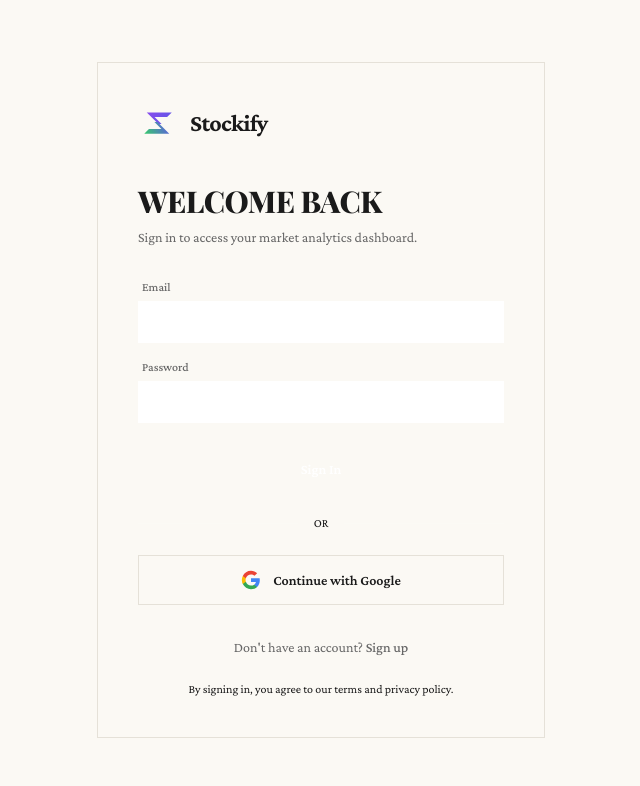
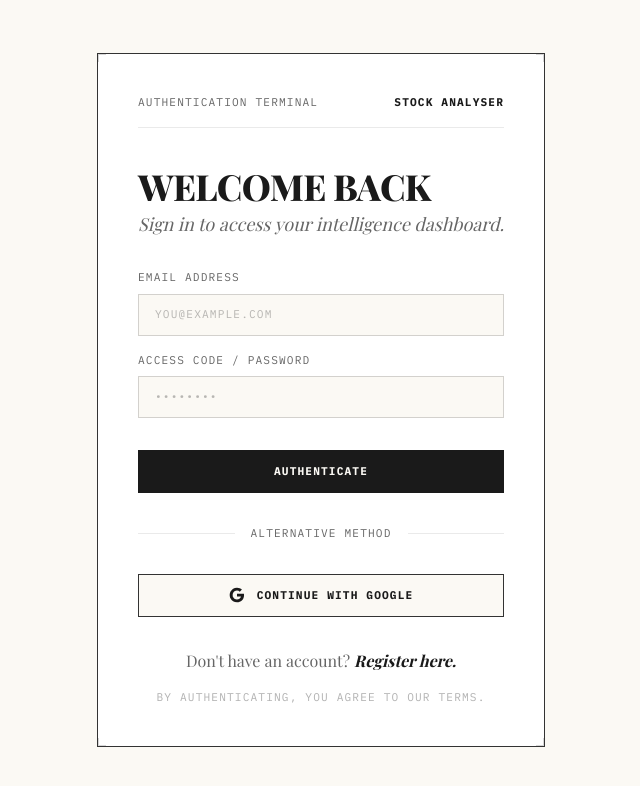
Before and after one commit to xKony/stock-analyser, a Next.js app in the folder frontend/: page /login in a window 1280 px wide. Shown: the top 786 px of the page, without its empty margins (319-959 px from the left). Built offline with nearby package versions, Linux system fonts and the light colour scheme; a web font is replaced by a local one.

Commit message:
refactor(ui): 🎨 overhaul to professional editorial design v2

```diff
--- a/frontend/src/app/login/page.tsx
+++ b/frontend/src/app/login/page.tsx
@@ -6,6 +6,8 @@ import { Loader2 } from "lucide-react";
 import Image from "next/image";
 import { useSearchParams } from "next/navigation";
 import { Suspense, useState } from "react";
+import { EditorialPanel } from "@/components/ui/EditorialPanel";
+import { Button } from "@/components/ui/Button";
 
 function LoginContent() {
   const [loading, setLoading] = useState(false);
@@ -66,82 +68,35 @@ function LoginContent() {
   };
 
   return (
-    <div
-      className="min-h-screen flex items-center justify-center relative overflow-hidden"
-      style={{ background: "var(--bg-shell)" }}
-    >
-      {/* Background glow orbs */}
-      <div
-        className="absolute w-[500px] h-[500px] rounded-full blur-[120px] opacity-20 pointer-events-none"
-        style={{
-          background: "var(--brand-primary)",
-          top: "-10%",
-          left: "-10%",
-        }}
-      />
-      <div
-        className="absolute w-[400px] h-[400px] rounded-full blur-[100px] opacity-10 pointer-events-none"
-        style={{
-          background: "var(--brand-secondary)",
-          bottom: "-10%",
-          right: "-5%",
-        }}
-      />
-
+    <div className="min-h-screen flex items-center justify-center relative overflow-hidden bg-paper selection:bg-highlight selection:text-ink">
       <motion.div
         initial={{ opacity: 0, y: 24 }}
         animate={{ opacity: 1, y: 0 }}
         transition={{ duration: 0.5, ease: "easeOut" }}
         className="relative z-10 w-full max-w-md mx-4"
       >
-        {/* Card */}
-        <div
-          className="p-10 glass-card"
-          style={{ border: "1px solid var(--border-subtle)" }}
-        >
-          {/* Logo */}
-          <div className="flex items-center gap-3 mb-10">
-            <div className="size-10 relative opacity-90 hover:opacity-100 transition-opacity shadow-[0_0_15px_var(--brand-primary)] rounded-xl">
-              <Image
-                src="/logo.svg"
-                alt="Stockify Logo"
-                width={40}
-                height={40}
-                className="w-full h-full object-contain"
-              />
-            </div>
-            <span
-              className="text-2xl font-bold tracking-tight text-glow"
-              style={{ color: "var(--text-display)" }}
-            >
-              Stockify
+        <EditorialPanel className="p-10 bg-white">
+          {/* Header Metadata */}
+          <div className="flex justify-between items-center border-b border-rule/10 pb-4 mb-10">
+            <span className="font-mono text-[10px] uppercase tracking-widest text-ink-muted">
+              Authentication Terminal
+            </span>
+            <span className="font-mono text-[10px] uppercase tracking-widest font-bold text-ink">
+              Stock Analyser
             </span>
           </div>
 
-          <h1
-            className="text-3xl font-bold mb-2"
-            style={{ color: "var(--text-display)" }}
-          >
-            {authMode === "login" ? "Welcome back" : "Create Account"}
+          <h1 className="text-4xl font-serif font-black tracking-tighter text-ink mb-2 leading-none uppercase">
+            {authMode === "login" ? "Welcome Back" : "Create Account"}
           </h1>
-          <p
-            className="text-sm mb-8"
-            style={{ color: "var(--text-secondary)" }}
-          >
+          <p className="text-ink-muted font-serif italic text-lg mb-8 leading-snug">
             {authMode === "login"
-              ? "Sign in to access your market analytics dashboard."
-              : "Sign up to start tracking market sentiment."}
+              ? "Sign in to access your intelligence dashboard."
+              : "Sign up to track market sentiment."}
           </p>
 
           {(error || formError) && (
-            <div
-              className="mb-6 px-4 py-3 rounded-xl text-sm"
-              style={{
-                background: "rgba(239,68,68,0.1)",
-                border: "1px solid rgba(239,68,68,0.25)",
-                color: "var(--error)",
-              }}
-            >
+            <div className="mb-6 px-4 py-3 border border-signal bg-signal/10 text-signal font-mono text-[10px] uppercase tracking-wider font-bold">
               {error === "unauthorized"
                 ? "You must be an admin to access that page."
                 : formError || "Authentication failed. Please try again."}
@@ -149,133 +104,115 @@ function LoginContent() {
           )}
 
           {successMsg && (
-            <div
-              className="mb-6 px-4 py-3 rounded-xl text-sm"
-              style={{
-                background: "rgba(34,197,94,0.1)",
-                border: "1px solid rgba(34,197,94,0.25)",
-                color: "var(--success)",
-              }}
-            >
+            <div className="mb-6 px-4 py-3 border border-green-800 bg-green-100 text-green-900 font-mono text-[10px] uppercase tracking-wider font-bold">
               {successMsg}
             </div>
           )}
 
           {/* Email/Password Form */}
-          <form onSubmit={handleEmailAuth} className="space-y-4 mb-6">
+          <form onSubmit={handleEmailAuth} className="space-y-4 mb-8">
             <div>
-              <label className="block text-xs font-medium text-[var(--text-secondary)] mb-1.5 ml-1">
-                Email
+              <label className="block font-mono text-[10px] uppercase tracking-widest text-ink-muted mb-2">
+                Email Address
               </label>
               <input
                 type="email"
                 required
                 value={email}
                 onChange={(e) => setEmail(e.target.value)}
-                className="w-full bg-[var(--bg-card)] border border-white/10 rounded-[var(--radius-btn)] px-4 py-2.5 text-sm text-white focus:outline-none focus:border-[var(--brand-primary)]/50 focus:ring-1 focus:ring-[var(--brand-primary)]/50 transition-all placeholder:text-[var(--text-muted)]"
+                className="w-full bg-paper border border-rule/20 rounded-none px-4 py-3 font-mono text-sm text-ink focus:outline-none focus:border-ink transition-colors placeholder:text-ink/30"
                 placeholder="you@example.com"
               />
             </div>
             <div>
-              <label className="block text-xs font-medium text-[var(--text-secondary)] mb-1.5 ml-1">
-                Password
+              <label className="block font-mono text-[10px] uppercase tracking-widest text-ink-muted mb-2">
+                Access Code / Password
               </label>
               <input
                 type="password"
                 required
                 value={password}
                 onChange={(e) => setPassword(e.target.value)}
-                className="w-full bg-[var(--bg-card)] border border-white/10 rounded-[var(--radius-btn)] px-4 py-2.5 text-sm text-white focus:outline-none focus:border-[var(--brand-primary)]/50 focus:ring-1 focus:ring-[var(--brand-primary)]/50 transition-all placeholder:text-[var(--text-muted)]"
+                className="w-full bg-paper border border-rule/20 rounded-none px-4 py-3 font-mono text-sm text-ink focus:outline-none focus:border-ink transition-colors placeholder:text-ink/30"
                 placeholder="••••••••"
                 minLength={6}
               />
             </div>
 
-            <motion.button
-              whileHover={{ scale: 1.02 }}
-              whileTap={{ scale: 0.98 }}
+            <Button
               disabled={loading}
               type="submit"
-              className="w-full py-3 mt-2 font-semibold text-sm transition-all rounded-[var(--radius-btn)] disabled:opacity-60 disabled:cursor-not-allowed bg-[var(--brand-primary)] hover:bg-[#5a52d6] text-white shadow-[0_0_15px_var(--brand-glow)]"
+              variant="primary"
+              className="w-full mt-4"
             >
               {loading ? (
-                <Loader2 size={16} className="animate-spin mx-auto" />
+                <Loader2 size={16} className="animate-spin mx-auto text-paper" />
               ) : authMode === "login" ? (
-                "Sign In"
+                "Authenticate"
               ) : (
-                "Sign Up"
+                "Register"
               )}
-            </motion.button>
+            </Button>
           </form>
 
-          <div className="relative flex items-center mb-6">
-            <div className="flex-grow border-t border-white/10"></div>
-            <span className="flex-shrink-0 mx-4 text-xs text-[var(--text-muted)]">
-              OR
+          <div className="relative flex items-center mb-8">
+            <div className="flex-grow border-t border-rule/10"></div>
+            <span className="flex-shrink-0 mx-4 font-mono text-[10px] uppercase tracking-widest text-ink-muted">
+              Alternative Method
             </span>
-            <div className="flex-grow border-t border-white/10"></div>
+            <div className="flex-grow border-t border-rule/10"></div>
           </div>
 
           {/* Google OAuth Button */}
-          <motion.button
-            whileHover={{ scale: 1.02 }}
-            whileTap={{ scale: 0.98 }}
+          <Button
             onClick={handleGoogleLogin}
             disabled={loading}
-            className="w-full flex items-center justify-center gap-3 py-3.5 font-semibold text-sm transition-all disabled:opacity-60 disabled:cursor-not-allowed"
-            style={{
-              background: "var(--bg-card-raised)",
-              border: "1px solid var(--border-subtle)",
-              borderRadius: "var(--r-btn)",
-              color: "var(--text-body)",
-            }}
+            variant="ghost"
+            className="w-full flex items-center justify-center gap-3"
           >
             {loading ? (
-              <Loader2 size={20} className="animate-spin" />
+              <Loader2 size={16} className="animate-spin text-ink" />
             ) : (
-              <svg viewBox="0 0 24 24" className="size-5" aria-hidden>
+              <svg viewBox="0 0 24 24" className="size-4" aria-hidden>
                 <path
                   d="M22.56 12.25c0-.78-.07-1.53-.2-2.25H12v4.26h5.92c-.26 1.37-1.04 2.53-2.21 3.31v2.77h3.57c2.08-1.92 3.28-4.74 3.28-8.09z"
-                  fill="#4285F4"
+                  fill="currentColor"
                 />
                 <path
                   d="M12 23c2.97 0 5.46-.98 7.28-2.66l-3.57-2.77c-.98.66-2.23 1.06-3.71 1.06-2.86 0-5.29-1.93-6.16-4.53H2.18v2.84C3.99 20.53 7.7 23 12 23z"
-                  fill="#34A853"
+                  fill="currentColor"
                 />
                 <path
                   d="M5.84 14.09c-.22-.66-.35-1.36-.35-2.09s.13-1.43.35-2.09V7.07H2.18C1.43 8.55 1 10.22 1 12s.43 3.45 1.18 4.93l2.85-2.22.81-.62z"
-                  fill="#FBBC05"
+                  fill="currentColor"
                 />
                 <path
                   d="M12 5.38c1.62 0 3.06.56 4.21 1.64l3.15-3.15C17.45 2.09 14.97 1 12 1 7.7 1 3.99 3.47 2.18 7.07l3.66 2.84c.87-2.6 3.3-4.53 6.16-4.53z"
-                  fill="#EA4335"
+                  fill="currentColor"
                 />
               </svg>
             )}
             {loading ? "Redirecting..." : "Continue with Google"}
-          </motion.button>
+          </Button>
 
-          <p className="text-center text-sm mt-8 text-[var(--text-secondary)]">
+          <p className="text-center font-serif text-ink-muted mt-8 mb-4">
             {authMode === "login"
-              ? "Don't have an account?"
-              : "Already have an account?"}{" "}
+              ? "Don't have an account? "
+              : "Already have an account? "}
             <button
               onClick={() =>
                 setAuthMode(authMode === "login" ? "signup" : "login")
               }
-              className="text-[var(--brand-primary)] hover:underline font-medium"
+              className="font-bold text-ink hover:text-signal transition-colors italic"
             >
-              {authMode === "login" ? "Sign up" : "Sign in"}
+              {authMode === "login" ? "Register here." : "Sign in here."}
             </button>
           </p>
 
-          <p
-            className="text-center text-xs mt-6"
-            style={{ color: "var(--text-muted)" }}
-          >
-            By signing in, you agree to our terms and privacy policy.
+          <p className="text-center font-mono text-[9px] uppercase tracking-widest text-ink-muted/50">
+            By authenticating, you agree to our terms.
           </p>
-        </div>
+        </EditorialPanel>
       </motion.div>
     </div>
   );
--- a/frontend/src/components/Dashboard/SentimentChart/ChartArea.tsx
+++ b/frontend/src/components/Dashboard/SentimentChart/ChartArea.tsx
@@ -32,8 +32,9 @@ export function ChartArea({
   const signalColor = isPositive ? "#1A1A1A" : "#FF4D30"; // Positive is ink (neutral/strong), Negative is signal
 
   return (
-    <ResponsiveContainer width="100%" height="100%">
+    <ResponsiveContainer width="100%" height="100%" minWidth={1} minHeight={1}>
       <AreaChart data={data}>
+        <YAxis yAxisId="left" hide domain={["auto", "auto"]} />
         <XAxis
           dataKey="date"
           tickFormatter={(str) => format(new Date(str), "MMM dd").toUpperCase()}
--- a/frontend/src/components/Dashboard/TopStocksTable.tsx
+++ b/frontend/src/components/Dashboard/TopStocksTable.tsx
@@ -140,7 +140,7 @@ export function TopStocksTable({
 
                   <td className="py-5 w-24">
                     <div className="h-8 w-20 mx-auto">
-                      <ResponsiveContainer width="100%" height="100%">
+                      <ResponsiveContainer width="100%" height="100%" minWidth={1} minHeight={1}>
                         <AreaChart data={stock.sparklineData}>
                           <Area
                             type="step"
--- a/frontend/src/components/ui/Badge.tsx
+++ b/frontend/src/components/ui/Badge.tsx
@@ -9,7 +9,8 @@ type BadgeVariant =
   | "warning"
   | "info"
   | "neutral"
-  | "active";
+  | "active"
+  | "editorial";
 
 interface BadgeProps {
   children: React.ReactNode;
@@ -19,14 +20,15 @@ interface BadgeProps {
 
 const variantStyles: Record<BadgeVariant, string> = {
   default:
-    "bg-[var(--bg-card-hover)] text-[var(--text-secondary)] border-transparent",
-  success: "bg-[var(--success)]/10 text-[var(--success)] border-transparent",
-  error: "bg-[var(--error)]/10 text-[var(--error)] border-transparent",
-  warning: "bg-[var(--warning)]/10 text-[var(--warning)] border-transparent",
-  info: "bg-[var(--info)]/10 text-[var(--info)] border-transparent",
-  neutral: "bg-white/5 text-[var(--text-muted)] border-transparent",
+    "bg-paper text-ink border-rule",
+  success: "bg-green-100 text-green-800 border-green-800/30",
+  error: "bg-signal text-paper border-signal",
+  warning: "bg-yellow-200 text-yellow-900 border-yellow-900/30",
+  info: "bg-blue-100 text-blue-900 border-blue-900/30",
+  neutral: "bg-white text-ink-muted border-rule/20",
   active:
-    "bg-[var(--brand-primary)]/10 text-[var(--brand-primary)] border-[var(--brand-primary)]/20 shadow-[0_0_12px_var(--brand-glow)]",
+    "bg-ink text-paper border-ink",
+  editorial: "bg-highlight text-ink border-ink",
 };
 
 export function Badge({
@@ -37,8 +39,8 @@ export function Badge({
   return (
     <span
       className={cn(
-        "inline-flex items-center gap-1.5 px-2.5 py-0.5 text-[11px] font-medium tracking-wide border select-none",
-        "rounded-[var(--radius-pill)]", // Capsule shape
+        "inline-flex items-center gap-1.5 px-2 py-0.5 font-mono text-[10px] uppercase tracking-widest border select-none",
+        "rounded-none", // Sharp shapes
         variantStyles[variant],
         className,
       )}
--- a/frontend/src/components/ui/Button.tsx
+++ b/frontend/src/components/ui/Button.tsx
@@ -13,22 +13,21 @@ interface ButtonProps extends Omit<HTMLMotionProps<"button">, "children"> {
 
 const variantStyles: Record<ButtonVariant, string> = {
   primary: [
-    "text-white font-semibold text-sm",
-    "rounded-[var(--r-btn)] px-5 py-2.5",
-    "shadow-[var(--shadow-cta)]",
-    "hover:brightness-110",
+    "bg-ink text-paper font-mono uppercase tracking-widest text-[11px] font-bold",
+    "rounded-none px-6 py-3",
+    "border border-transparent",
+    "hover:bg-signal hover:text-white",
   ].join(" "),
   ghost: [
-    "bg-white/[0.06] border border-white/[0.12] text-[var(--text-body)]",
-    "font-medium text-sm",
-    "rounded-[var(--r-btn)] px-5 py-2.5",
-    "hover:bg-white/[0.10]",
+    "bg-paper border border-rule text-ink font-mono uppercase tracking-widest text-[11px] font-bold",
+    "rounded-none px-6 py-3",
+    "hover:bg-highlight hover:border-ink",
   ].join(" "),
   inline: [
-    "bg-[var(--brand-glow)] border border-[rgba(108,99,255,0.4)] text-[var(--brand-primary)]",
-    "font-medium text-[13px]",
-    "rounded-[var(--r-icon)] px-[14px] py-[6px]",
-    "hover:bg-[var(--brand-glow)] hover:brightness-110",
+    "bg-transparent text-ink font-mono uppercase tracking-widest text-[10px] font-bold relative",
+    "rounded-none px-3 py-1.5",
+    "hover:bg-highlight/20",
+    "before:absolute before:bottom-0 before:left-0 before:w-full before:h-px before:bg-ink before:opacity-30 hover:before:opacity-100",
   ].join(" "),
 };
 
@@ -40,16 +39,10 @@ export function Button({
 }: ButtonProps) {
   return (
     <motion.button
-      whileHover={{ scale: 1.02 }}
-      whileTap={{ scale: 0.97 }}
-      transition={{ type: "spring", stiffness: 300, damping: 30 }}
-      style={
-        variant === "primary"
-          ? { background: "var(--brand-gradient)" }
-          : undefined
-      }
+      whileHover={{ scale: 1 }} // Remove scaling bounce for strict editorial feel
+      whileTap={{ scale: 0.98 }}
       className={cn(
-        "inline-flex items-center justify-center gap-2 cursor-pointer transition-[filter,background-color] duration-200",
+        "inline-flex items-center justify-center gap-2 cursor-pointer transition-colors duration-200",
         variantStyles[variant],
         className,
       )}
```
Also changed, not shown: frontend/src/app/admin/page.tsx (+59 -72 lines), frontend/src/app/faq/page.tsx (+30 -34 lines), frontend/src/app/globals.css (+0 -10 lines), frontend/src/components/Dashboard/SentimentChart/ChartTooltip.tsx (+8 -8 lines), frontend/src/components/ui/GlassPanel.tsx (deleted, +0 -83 lines).
